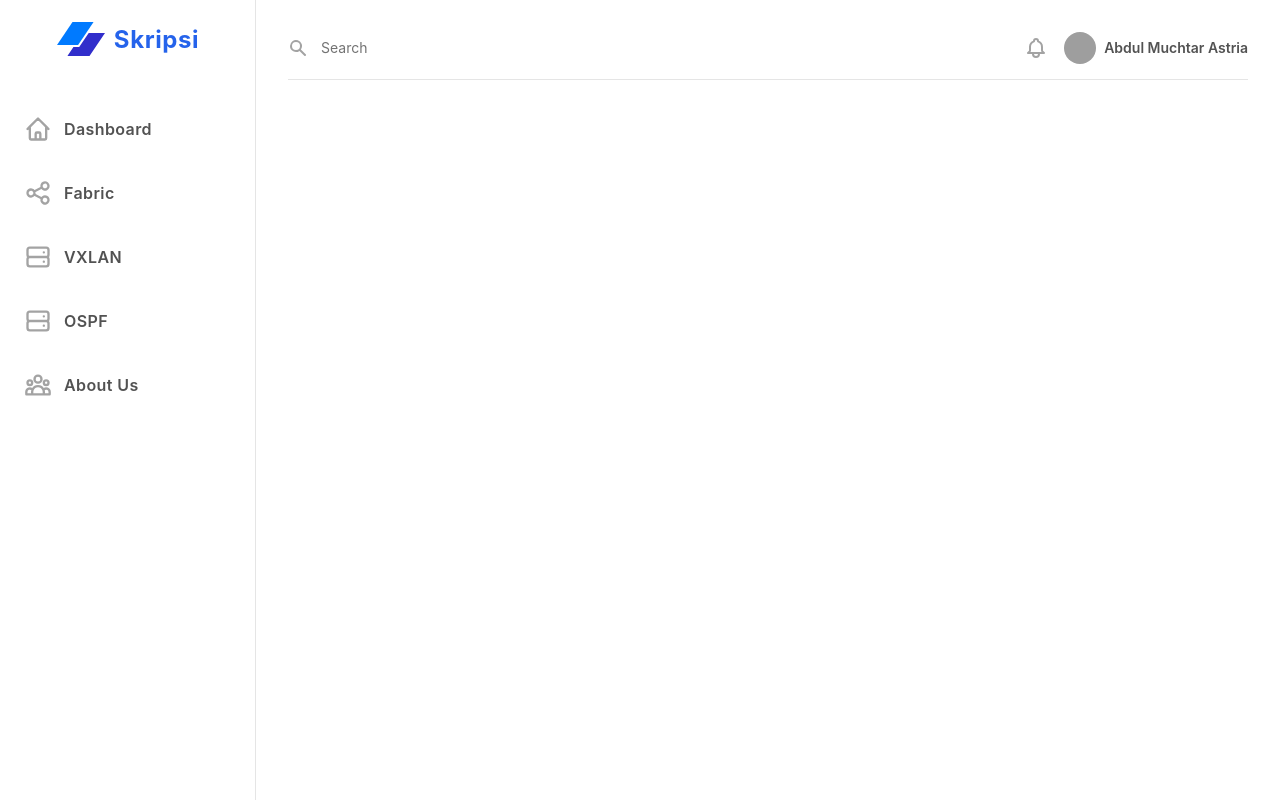
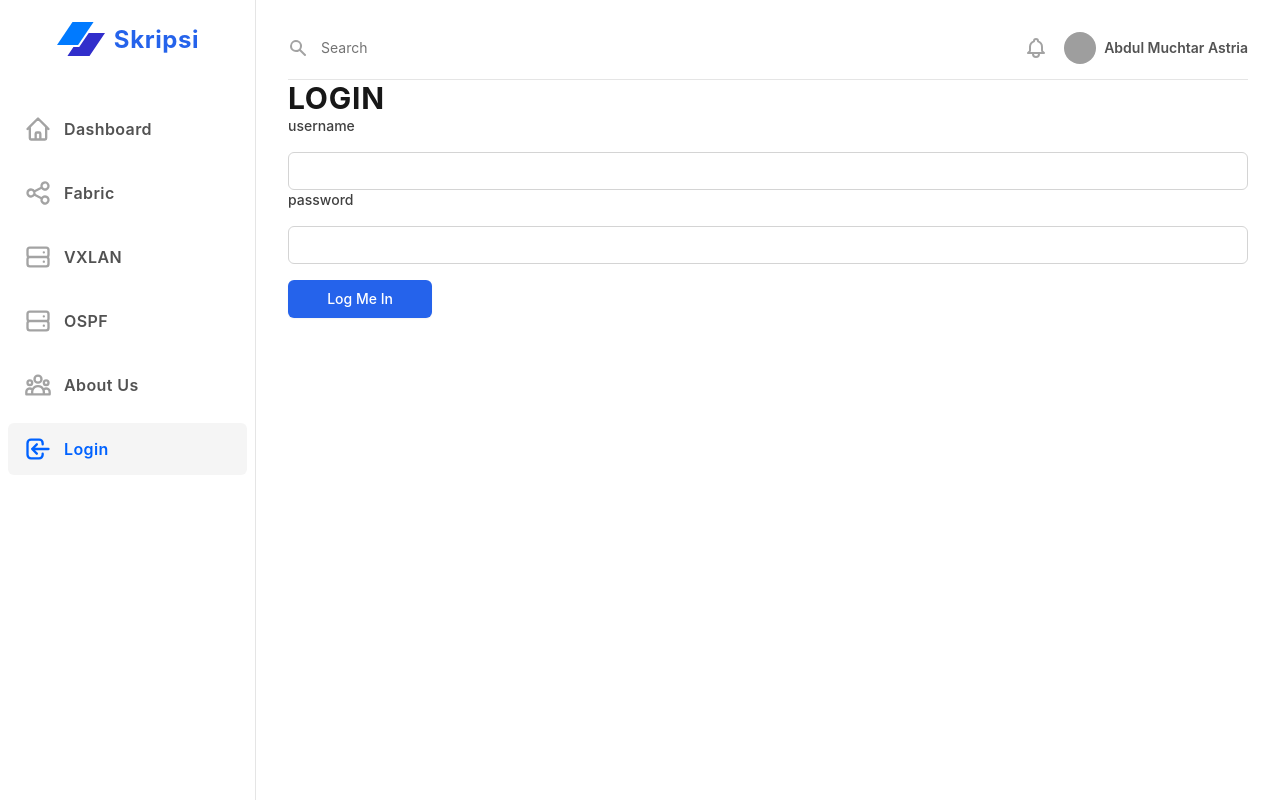
Before and after one commit to Aybis/skripsi-app, a React (Create React App) app: page /login in a window 1280 px wide. Built offline with nearby package versions, Linux system fonts and the light colour scheme; grey boxes are pictures that could not be loaded.

Commit message:
add login function

```diff
--- a/package.json
+++ b/package.json
@@ -11,6 +11,7 @@
     "@testing-library/jest-dom": "^5.11.4",
     "@testing-library/react": "^11.1.0",
     "@testing-library/user-event": "^12.1.10",
+    "axios": "^0.23.0",
     "framer-motion": "^4.1.17",
     "react": "^17.0.2",
     "react-dom": "^17.0.2",
--- a/src/App.js
+++ b/src/App.js
@@ -1,10 +1,11 @@
-import { BrowserRouter as Router, Route, Switch } from 'react-router-dom';
-import Layout from './components/includes/Layout';
-import AboutUs from './components/pages/AboutUs';
-import Fabric from './components/pages/Fabric';
-import Home from './components/pages/Home';
-import Ospf from './components/pages/Ospf';
-import Vxlan from './components/pages/Vxlan';
+import { BrowserRouter as Router, Route, Switch } from "react-router-dom";
+import Layout from "./components/includes/Layout";
+import AboutUs from "./components/pages/AboutUs";
+import Fabric from "./components/pages/Fabric";
+import Home from "./components/pages/Home";
+import Ospf from "./components/pages/Ospf";
+import Vxlan from "./components/pages/Vxlan";
+import Login from "./components/pages/Login";
 
 function App() {
   return (
@@ -27,6 +28,9 @@ function App() {
             <Route exact path="/us">
               <AboutUs />
             </Route>
+            <Route exact path="/login">
+              <Login />
+            </Route>
           </Switch>
         </Layout>
       </Router>
--- a/src/components/includes/Sidebar.js
+++ b/src/components/includes/Sidebar.js
@@ -3,22 +3,24 @@ import {
   ServerIcon,
   ShareIcon,
   UserGroupIcon,
-} from '@heroicons/react/outline';
-import { NavLink, useLocation } from 'react-router-dom';
+  LoginIcon,
+} from "@heroicons/react/outline";
+import { NavLink, useLocation } from "react-router-dom";
 
 const navigation = [
-  { name: 'Dashboard', href: '/', icon: HomeIcon },
-  { name: 'Fabric', href: '/fabric', icon: ShareIcon },
-  { name: 'VXLAN', href: '/vxlan', icon: ServerIcon },
-  { name: 'OSPF', href: '/ospf', icon: ServerIcon },
-  { name: 'About Us', href: '/us', icon: UserGroupIcon },
+  { name: "Dashboard", href: "/", icon: HomeIcon },
+  { name: "Fabric", href: "/fabric", icon: ShareIcon },
+  { name: "VXLAN", href: "/vxlan", icon: ServerIcon },
+  { name: "OSPF", href: "/ospf", icon: ServerIcon },
+  { name: "About Us", href: "/us", icon: UserGroupIcon },
+  { name: "Login", href: "/login", icon: LoginIcon },
 ];
 
 export default function Sidebar() {
   let location = useLocation();
 
   function classNames(...classes) {
-    return classes.filter(Boolean).join(' ');
+    return classes.filter(Boolean).join(" ");
   }
 
   return (
@@ -33,16 +35,19 @@ export default function Sidebar() {
               height="39"
               viewBox="0 0 50 39"
               fill="none"
-              xmlns="http://www.w3.org/2000/svg">
-              {' '}
+              xmlns="http://www.w3.org/2000/svg"
+            >
+              {" "}
               <path
                 d="M16.4992 2H37.5808L22.0816 24.9729H1L16.4992 2Z"
                 className="ccompli1"
-                fill="#007AFF"></path>{' '}
+                fill="#007AFF"
+              ></path>{" "}
               <path
                 d="M17.4224 27.102L11.4192 36H33.5008L49 13.0271H32.7024L23.2064 27.102H17.4224Z"
                 className="ccustom"
-                fill="#312ECB"></path>{' '}
+                fill="#312ECB"
+              ></path>{" "}
             </svg>
             <h1 className="text-2xl text-blue-600 font-bold tracking-wide">
               Skripsi
@@ -57,16 +62,17 @@ export default function Sidebar() {
                   exact
                   className={classNames(
                     location.pathname === item.href
-                      ? 'bg-gray-100 text-apps-primary'
-                      : 'text-gray-600 hover:bg-gray-50 hover:text-apps-primary',
-                    'group rounded-md py-3 px-4 flex items-center font-semibold tracking-wide transition-all duration-300 ease-in-out',
-                  )}>
+                      ? "bg-gray-100 text-apps-primary"
+                      : "text-gray-600 hover:bg-gray-50 hover:text-apps-primary",
+                    "group rounded-md py-3 px-4 flex items-center font-semibold tracking-wide transition-all duration-300 ease-in-out"
+                  )}
+                >
                   <item.icon
                     className={classNames(
                       location.pathname === item.href
-                        ? 'text-apps-primary'
-                        : 'text-gray-400 group-hover:text-apps-primary',
-                      'mr-3 flex-shrink-0 h-7 w-7',
+                        ? "text-apps-primary"
+                        : "text-gray-400 group-hover:text-apps-primary",
+                      "mr-3 flex-shrink-0 h-7 w-7"
                     )}
                     aria-hidden="true"
                   />
--- a/src/components/pages/Home.js
+++ b/src/components/pages/Home.js
@@ -1,4 +1,4 @@
-import Content from '../includes/Content';
+import Content from "../includes/Content";
 import {
   ChatAltIcon,
   DocumentReportIcon,
@@ -8,55 +8,54 @@ import {
   ReplyIcon,
   TrashIcon,
   UsersIcon,
-} from '@heroicons/react/outline';
+} from "@heroicons/react/outline";
 
 const features = [
   {
-    name: 'Unlimited Inboxes',
-    description:
-      'Ac tincidunt sapien vehicula erat auctor pellentesque rhoncus. Et magna sit morbi lobortis.',
+    name: "Unlimited Inboxes",
+    description: "Rama branch.",
     icon: InboxIcon,
   },
   {
-    name: 'Manage Team Members',
+    name: "Manage Team Members",
     description:
-      'Ac tincidunt sapien vehicula erat auctor pellentesque rhoncus. Et magna sit morbi lobortis.',
+      "Ac tincidunt sapien vehicula erat auctor pellentesque rhoncus. Et magna sit morbi lobortis.",
     icon: UsersIcon,
   },
   {
-    name: 'Spam Report',
+    name: "Spam Report",
     description:
-      'Ac tincidunt sapien vehicula erat auctor pellentesque rhoncus. Et magna sit morbi lobortis.',
+      "Ac tincidunt sapien vehicula erat auctor pellentesque rhoncus. Et magna sit morbi lobortis.",
     icon: TrashIcon,
   },
   {
-    name: 'Compose in Markdown',
+    name: "Compose in Markdown",
     description:
-      'Ac tincidunt sapien vehicula erat auctor pellentesque rhoncus. Et magna sit morbi lobortis.',
+      "Ac tincidunt sapien vehicula erat auctor pellentesque rhoncus. Et magna sit morbi lobortis.",
     icon: PencilAltIcon,
   },
   {
-    name: 'Team Reporting',
+    name: "Team Reporting",
     description:
-      'Ac tincidunt sapien vehicula erat auctor pellentesque rhoncus. Et magna sit morbi lobortis.',
+      "Ac tincidunt sapien vehicula erat auctor pellentesque rhoncus. Et magna sit morbi lobortis.",
     icon: DocumentReportIcon,
   },
   {
-    name: 'Saved Replies',
+    name: "Saved Replies",
     description:
-      'Ac tincidunt sapien vehicula erat auctor pellentesque rhoncus. Et magna sit morbi lobortis.',
+      "Ac tincidunt sapien vehicula erat auctor pellentesque rhoncus. Et magna sit morbi lobortis.",
     icon: ReplyIcon,
   },
   {
-    name: 'Email Commenting',
+    name: "Email Commenting",
     description:
-      'Ac tincidunt sapien vehicula erat auctor pellentesque rhoncus. Et magna sit morbi lobortis.',
+      "Ac tincidunt sapien vehicula erat auctor pellentesque rhoncus. Et magna sit morbi lobortis.",
     icon: ChatAltIcon,
   },
   {
-    name: 'Connect with Customers',
+    name: "Connect with Customers",
     description:
-      'Ac tincidunt sapien vehicula erat auctor pellentesque rhoncus. Et magna sit morbi lobortis.',
+      "Ac tincidunt sapien vehicula erat auctor pellentesque rhoncus. Et magna sit morbi lobortis.",
     icon: HeartIcon,
   },
 ];
--- /dev/null
+++ b/src/components/pages/Login.jsx
@@ -0,0 +1,91 @@
+import React, { useState } from "react";
+import axios from "axios";
+
+const Login = () => {
+  const [username, setUsername] = useState("");
+  const [password, setPassword] = useState("");
+  const [token, setToken] = useState("");
+  const [error, setError] = useState("");
+
+  const handleChange = (key, value) => {
+    key === "username" && setUsername(value);
+    key === "password" && setPassword(value);
+  };
+
+  const handleSubmit = async () => {
+    const options = {
+      method: "POST",
+      url: "http://localhost:8000/auth/login",
+      headers: { "Content-Type": "application/json", Access: "" },
+      data: { email: username, password: password },
+      validateStatus: () => true,
+    };
+
+    try {
+      const { data, status } = await axios.request(options);
+      status === 401 && setError(data.message);
+      data.status === "failed" && setError(data.message);
+      if (data.status === "success") {
+        setToken(data.token);
+        setError("Login Success");
+        localStorage.setItem("token", token);
+      }
+    } catch (error) {
+      setError(error);
+    }
+  };
+  return (
+    <div>
+      <h1 className="text-3xl tracking-wide uppercase font-bold text-gray-900">
+        Login
+      </h1>
+      <div className="flex flex-col gap-2 sm:gap-4 sm:items-start">
+        <label
+          for="username"
+          className="block text-sm font-medium text-gray-700 w-24"
+        >
+          username
+        </label>
+        <div className="mt-1 sm:mt-0 w-full">
+          <input
+            onChange={(e) => handleChange(e.target.name, e.target.value)}
+            type="text"
+            name="username"
+            id="username"
+            value={username}
+            className="flex-1 block w-full focus:ring-blue-500 focus:border-blue-500 min-w-0 rounded-md sm:text-sm border-gray-300"
+          ></input>
+        </div>
+      </div>
+
+      <div className="flex flex-col gap-2 sm:gap-4 sm:items-start">
+        <label
+          for="password"
+          className="block text-sm font-medium text-gray-700 w-24"
+        >
+          password
+        </label>
+        <div className="mt-1 sm:mt-0 w-full">
+          <input
+            onChange={(e) => handleChange(e.target.name, e.target.value)}
+            value={password}
+            type="password"
+            name="password"
+            id="password"
+            className="flex-1 block w-full focus:ring-blue-500 focus:border-blue-500 min-w-0 rounded-md sm:text-sm border-gray-300"
+          ></input>
+        </div>
+      </div>
+
+      <button
+        onClick={handleSubmit}
+        className="flex w-36 mt-4 justify-center rounded-md border border-transparent shadow-sm px-4 py-2 bg-blue-600 text-sm font-medium text-white hover:bg-blue-700 focus:outline-none focus:ring-2 focus:ring-offset-2 focus:ring-blue-500 sm:text-sm"
+      >
+        Log Me In
+      </button>
+      <p>{error}</p>
+    </div>
+  );
+};
+
+export default Login;
```
Also changed, not shown: 1 other file (tests, documents, lock files or other folders).
